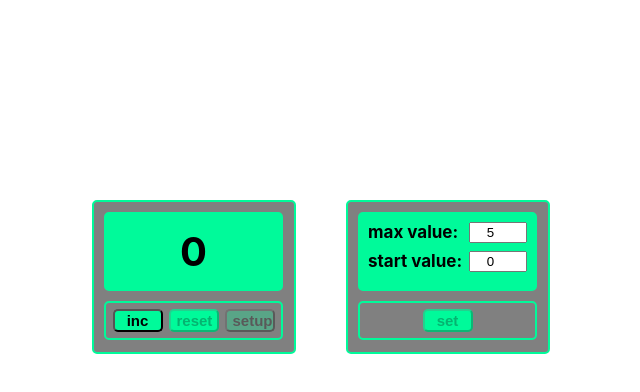
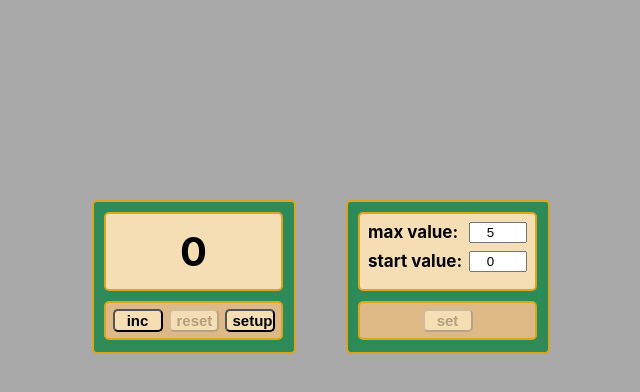
Before and after one commit to aliaksei6777/counter_react_ts, a React (Create React App) app: page / in a window 1280 px wide. Both pictures are taken after a click on the button "setup". Shown: the top 392 px of the page, without its empty margins (208-848 px from the left). Built offline with nearby package versions, Linux system fonts and the light colour scheme.

Commit message:
refactoring

```diff
--- a/src/App.css
+++ b/src/App.css
@@ -3,6 +3,7 @@
   margin-top: 200px;
   display: flex;
   /*justify-content: left;*/
+
 }
 
 .App > div {
--- a/src/App.tsx
+++ b/src/App.tsx
@@ -2,8 +2,7 @@ import React, {useEffect, useReducer} from 'react';
 import "./App.css"
 import Counter from './components/Counter';
 import CounterSetup from "./components/CounterSetup";
-import {reducer, setBlockSetupAC, setCounterValueAC, setMaxValueAC, setStartValueAC} from "./counter-reducer";
-import {Button} from "./components/Button";
+import {reducer, setCounterValueAC, setMaxValueAC, setStartValueAC, setTextModeAC} from "./counter-reducer";
 
 export type StateType = {
     counterValue: number
@@ -38,19 +37,23 @@ function App() {
         if (startValueAsString) {
             dispatch(setStartValueAC(JSON.parse(startValueAsString)))
         }
+        let textModeAsString = localStorage.getItem('textMode')
+        if (textModeAsString) {
+            dispatch(setTextModeAC(JSON.parse(textModeAsString)))
+        }
     }, [])
     useEffect(() => {
         localStorage.setItem('counterValue', JSON.stringify(state.counterValue))
         localStorage.setItem('maxValue', JSON.stringify(state.maxValue))
         localStorage.setItem('startValue', JSON.stringify(state.startValue))
-    }, [state.counterValue, state.maxValue, state.startValue])
-
-    const setupButtonHandler = () => dispatch(setBlockSetupAC(!state.setupBlock))
+        localStorage.setItem('textMode', JSON.stringify(state.textMode))
+    }, [state.counterValue, state.maxValue,
+        state.startValue, state.textMode])
 
     return (
         <div className={"App"}>
             <div>
-                <Counter state={state} dispatch={dispatch} setupButtonHandler={setupButtonHandler}/>
+                <Counter state={state} dispatch={dispatch}/>
             </div>
             <div>
                 <div>
--- a/src/components/Button.tsx
+++ b/src/components/Button.tsx
@@ -7,7 +7,6 @@ type ButtonPropsType = {
 }
 
 export function Button (props: ButtonPropsType) {
-
     return (
         <div>
             <button onClick={props.onClick} disabled={props.disabled}>{props.buttonTitle}</button>
--- a/src/components/Counter.module.css
+++ b/src/components/Counter.module.css
@@ -1,9 +1,9 @@
 .mainBlock {
   width: 200px;
   height: 150px;
-  border: 2px solid mediumspringgreen;
+  border: 2px solid goldenrod;
   border-radius: 5px;
-  background-color: grey;
+  background-color: seagreen;
 }
 
 .counterBlock {
@@ -16,8 +16,8 @@
   width: 175px;
   height: 75px;
   border-radius: 5px;
-  border: 2px solid mediumspringgreen;
-  background-color: mediumspringgreen;
+  border: 2px solid goldenrod;
+  background-color: wheat;
 }
 
 .buttonBlock {
@@ -28,19 +28,10 @@
   width: 175px;
   height: 35px;
   border-radius: 5px;
-  border: 2px solid mediumspringgreen;
-  background-color: grey;
+  border: 2px solid goldenrod;
+  background-color: burlywood;
 }
 
-/*button {*/
-/*  !*background-color: mediumspringgreen;*!*/
-/*  font-size: 5px;*/
-/*  font-weight: bold;*/
-/*  border-radius: 5px;*/
-/*  margin: 5px;*/
-/*  width: 30px;*/
-/*  outline: transparent;*/
-/*}*/
 
 .red {
   color: red;
@@ -56,10 +47,12 @@
   width: 175px;
   height: 75px;
   border-radius: 5px;
-  border: 2px solid mediumspringgreen;
-  background-color: mediumspringgreen;
+  border: 2px solid goldenrod;
+  background-color: wheat;
 }
 
 .setupButton {
-  opacity: 0.3;
+  opacity: 0.2;
+  background-color: burlywood;
+
 }
--- a/src/components/Counter.tsx
+++ b/src/components/Counter.tsx
@@ -2,21 +2,19 @@ import React from 'react';
 import {Button} from './Button';
 import s from "./Counter.module.css"
 import {StateType} from "../App";
-import {ActionType, setCounterValueAC} from "../counter-reducer";
+import {ActionType, setBlockSetupAC, setCounterValueAC} from "../counter-reducer";
 
 type CounterPropsType = {
     state: StateType
     dispatch: (action: ActionType) => void
-    setupButtonHandler: () => void
 }
 
-const Counter: React.FC<CounterPropsType> = ({state,dispatch, setupButtonHandler}) =>  {
+const Counter: React.FC<CounterPropsType> = ({state,dispatch}) =>  {
     const maxValue = state.maxValue
     const startValue = state.startValue
     const counterValue = state.counterValue
     const textMode = state.textMode
     const error = startValue < 0 || maxValue < 0 || maxValue <= startValue
-
     const counterBlockClass = `${s.counterBlock} ${counterValue === maxValue ? s.red : ""}`
     const textInfoClass = `${error ? s.red : ""}`
 
@@ -24,6 +22,7 @@ const Counter: React.FC<CounterPropsType> = ({state,dispatch, setupButtonHandler
 
     const onIncClickHandler = () => dispatch(setCounterValueAC(counterValue + 1))
     const onResetClickHandler = () => dispatch(setCounterValueAC(startValue))
+    const setupButtonHandler = () => dispatch(setBlockSetupAC(!state.setupBlock))
 
     return (
         <div>
@@ -39,7 +38,7 @@ const Counter: React.FC<CounterPropsType> = ({state,dispatch, setupButtonHandler
                     <Button onClick={onResetClickHandler}
                             buttonTitle={"reset"}
                             disabled={counterValue === startValue || textMode}/>
-                    <div className={state.setupBlock ? s.setupButton : ""}>
+                    <div>
                         <Button onClick={setupButtonHandler} disabled={false} buttonTitle={"setup"}/>
                     </div>
                 </div>
--- a/src/components/CounterSetup.module.css
+++ b/src/components/CounterSetup.module.css
@@ -1,9 +1,9 @@
 .mainBlock {
   width: 200px;
   height: 150px;
-  border: 2px solid mediumspringgreen;
+  border: 2px solid goldenrod;
   border-radius: 5px;
-  background-color: grey;
+  background-color: seagreen;
 }
 
 .counterBlock {
@@ -14,8 +14,8 @@
   width: 175px;
   height: 75px;
   border-radius: 5px;
-  border: 2px solid mediumspringgreen;
-  background-color: mediumspringgreen;
+  border: 2px solid goldenrod;
+  background-color: wheat;
 }
 
 .valueDisplay {
@@ -32,18 +32,20 @@
   width: 175px;
   height: 35px;
   border-radius: 5px;
-  border: 2px solid mediumspringgreen;
-  background-color: grey;
+  border: 2px solid goldenrod;
+  background-color: burlywood;
 }
 
 button {
-  background-color: mediumspringgreen;
+  background-color: wheat;
   font-size: 15px;
   font-weight: bold;
   border-radius: 5px;
   margin: 3px;
   width: 50px;
   outline: transparent;
+  /*border: 2px solid goldenrod;*/
+
 }
 
 .red {
--- a/src/index.css
+++ b/src/index.css
@@ -5,6 +5,7 @@ body {
     sans-serif;
   -webkit-font-smoothing: antialiased;
   -moz-osx-font-smoothing: grayscale;
+  background: darkgrey;
 }
 
 code {
```
